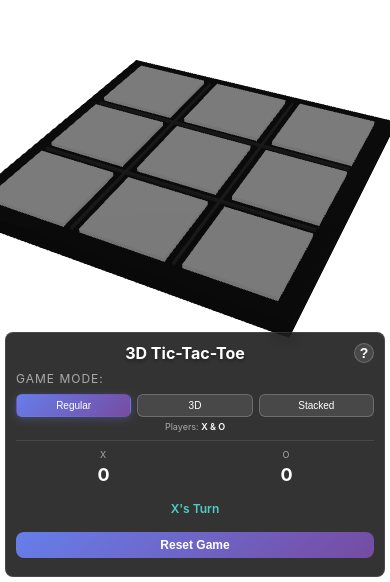
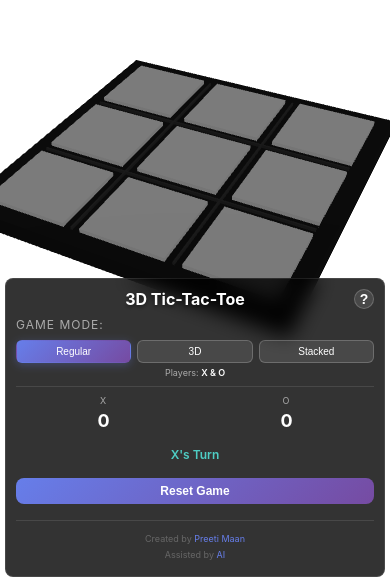
Before and after one commit to preetimaan/tic-tac-pro, a React (Vite) app: page / in a window 390 px wide. Shown: the part 262-844 px from the top of the page. Built offline with nearby package versions, Linux system fonts and the light colour scheme.

Commit message:
Add attribution section with creator and AI credits

```diff
--- a/src/components/ui/UIOverlay.css
+++ b/src/components/ui/UIOverlay.css
@@ -236,6 +236,31 @@
   line-height: 1.5;
 }
 
+.attribution {
+  margin-top: 16px;
+  padding-top: 16px;
+  border-top: 1px solid rgba(255, 255, 255, 0.1);
+  text-align: center;
+}
+
+.attribution-text {
+  color: #666;
+  font-size: 11px;
+  margin: 4px 0;
+  line-height: 1.4;
+}
+
+.attribution-link {
+  color: #667eea;
+  text-decoration: none;
+  transition: color 0.2s ease;
+}
+
+.attribution-link:hover {
+  color: #764ba2;
+  text-decoration: underline;
+}
+
 .piece-selector {
   margin-bottom: 20px;
   padding-bottom: 16px;
@@ -459,6 +484,15 @@
   .instructions {
     display: none;
   }
+
+  .attribution {
+    margin-top: 10px;
+    padding-top: 10px;
+  }
+
+  .attribution-text {
+    font-size: 10px;
+  }
 }
 
 @media (max-width: 480px) {
@@ -527,6 +561,15 @@
 
   .instructions {
     display: none;
+  }
+
+  .attribution {
+    margin-top: 8px;
+    padding-top: 8px;
+  }
+
+  .attribution-text {
+    font-size: 9px;
   }
 }
 
--- a/src/components/ui/UIOverlay.tsx
+++ b/src/components/ui/UIOverlay.tsx
@@ -159,6 +159,15 @@ export default function UIOverlay() {
           <p>Click on a cell to place your piece</p>
           <p>Rotate: Click + Drag | Zoom: Scroll</p>
         </div>
+
+        <div className="attribution">
+          <p className="attribution-text">
+            Created by <a href="https://github.com/preetimaan" target="_blank" rel="noopener noreferrer" className="attribution-link">Preeti Maan</a>
+          </p>
+          <p className="attribution-text">
+            Assisted by <a href="https://www.cursor.com/en" target="_blank" rel="noopener noreferrer" className="attribution-link">AI</a>
+          </p>
+        </div>
         </div>
       </div>
       <RulesModal isOpen={showRules} onClose={() => setShowRules(false)} />
```
